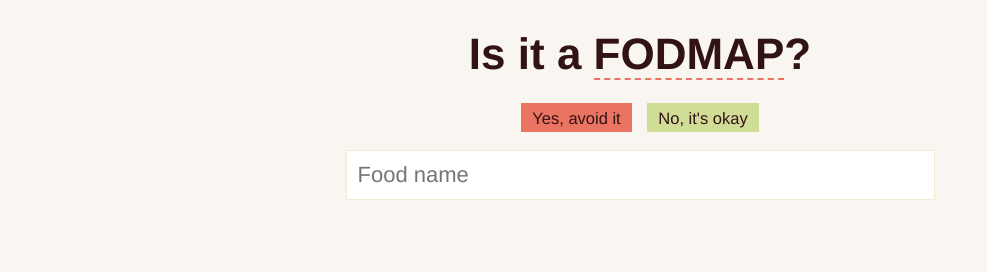
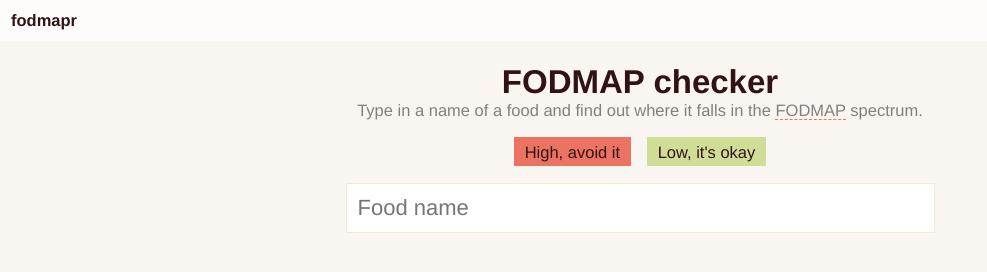
Before and after one commit to kme211/fodmapper, a website: page app/index.html in a window 1280 px wide. Shown: the whole page, without its empty margins (0-987 px from the left). Drawn offline with Linux system fonts and the light colour scheme.

Commit message:
change name and wording

```diff
--- a/app/index.html
+++ b/app/index.html
@@ -4,7 +4,7 @@
   <meta charset="UTF-8">
   <meta http-equiv="X-UA-Compatible" content="IE=edge">
   <meta name="viewport" content="width=device-width, initial-scale=1">
-  <title>Is it a FODMAP?</title>
+  <title>fodmapr</title>
   <link rel="apple-touch-icon" sizes="180x180" href="/apple-touch-icon.png">
   <link rel="icon" type="image/png" href="/favicon-32x32.png" sizes="32x32">
   <link rel="icon" type="image/png" href="/favicon-16x16.png" sizes="16x16">
@@ -15,13 +15,18 @@
   <link rel="stylesheet" type="text/css" href="styles/style.css">
 </head>
 <body>
-  <header>
-    <h1>Is it a <a href="https://en.wikipedia.org/wiki/FODMAP" target="_blank">FODMAP</a>?</h1>
+  <header class="header">
+    <div class="header__app-title">fodmapr</div>
   </header>
 
+  <div class="content">
+    <h1>FODMAP checker</h1>
+    <h2 class="subtitle">Type in a name of a food and find out where it falls
+    in the <a href="https://en.wikipedia.org/wiki/FODMAP" target="_blank">FODMAP</a> spectrum.</h2>
+
     <div class="legend">
-    <span class="high">Yes, avoid it</span>
-    <span class="low">No, it's okay</span>
+      <span class="high">High, avoid it</span>
+      <span class="low">Low, it's okay</span>
     </div>
 
     <form class="search-form">
@@ -30,6 +35,8 @@
       </ul>
     </form>
 
+  </div>
+
   <script src="scripts/app.js" async></script>
 </body>
 </html>
--- a/app/styles/style.css
+++ b/app/styles/style.css
@@ -11,19 +11,20 @@ html {
 }
 
 body {
-    max-width: 600px;
-    margin: 1rem auto;
+    margin: 0;
+    padding: 0;
 }
 
 h1 {
     text-align: center;
-    text-size: 2rem;
+    font-size: 1.5rem;
+    margin: 0.5rem auto 0 auto;
 }
 
 a {
     color: inherit;
     text-decoration: none;
-    border-bottom: 2px dashed #EA7362
+    border-bottom: 1px dashed #EA7362
 }
 
 input {
@@ -54,6 +55,33 @@ li {
     padding: 0.25rem 0.5rem;
 }
 
+.header {
+  font-size: 0.75rem;
+  background: rgba(255, 255, 255, 0.75);
+  padding: 0.5rem;
+}
+
+.header > * {
+  display: inline-block;
+}
+
+.header__app-title {
+  font-weight: bold;
+}
+
+.content {
+    max-width: 600px;
+    margin: 1rem auto;
+}
+
+.subtitle {
+  font-weight: normal;
+  text-align: center;
+  font-size: 0.75rem;
+  color: gray;
+  margin: 0 auto 1rem 0;
+}
+
 .legend {
     text-align: center;
     margin: 0.25rem auto 0.75rem auto;
```
Also changed, not shown: app/manifest.json. Lines whose indentation alone changed are shown as unchanged.
